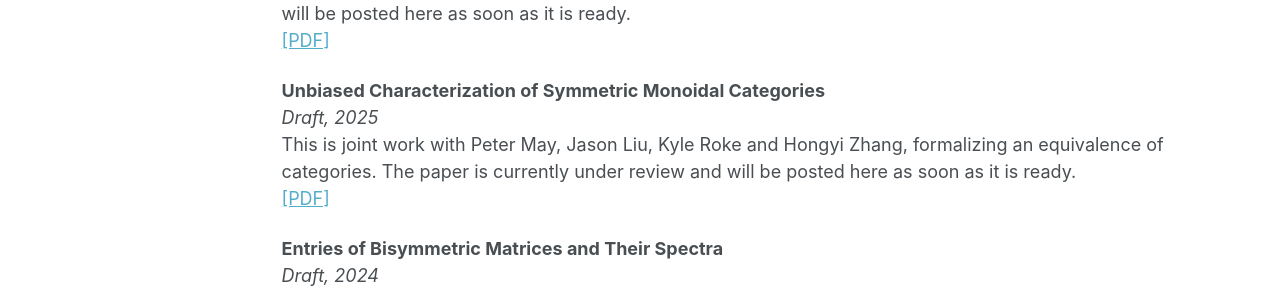
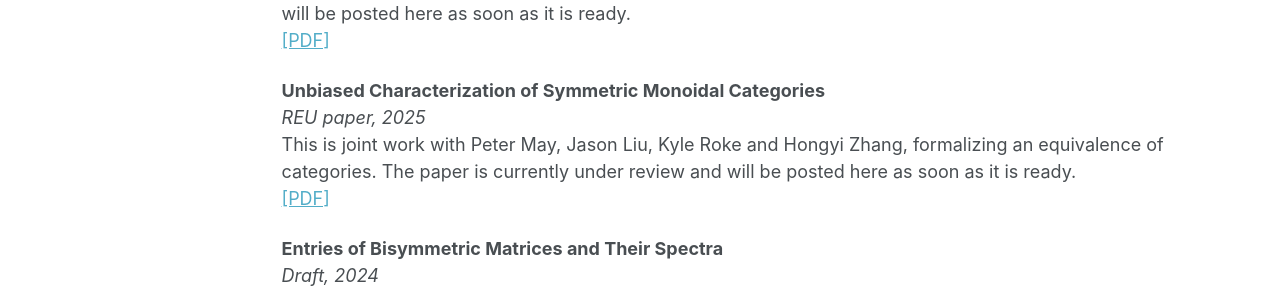
Before and after one commit to cakezhou/cakezhou.github.io, a Jekyll site: the page built from _pages/research.md, in a window 1280 px wide and 900 px high. Shown: the part 430-723 px from the top of the window. Built offline with Jekyll 4.4.1, drawn with Linux system fonts in a browser that asks for light colours; a script bundle is joined from its source files by our own code; library files that are not in the unit come from our copies.

Commit message:
Revise paper status for Unbiased Characterization
Updated the description of the Unbiased Characterization of Symmetric Monoidal Categories paper to reflect its status as an REU paper.

```diff
--- a/_pages/research.md
+++ b/_pages/research.md
@@ -17,7 +17,7 @@ author_profile: true
 <br> [[PDF]](https://math.uchicago.edu/~may/REU2025/REUPapers/Zhou,Keming.pdf)
 
 **Unbiased Characterization of Symmetric Monoidal Categories**
-<br> *Draft, 2025*
+<br> *REU paper, 2025*
 <br> This is joint work with Peter May, Jason Liu, Kyle Roke and Hongyi Zhang, formalizing an equivalence of categories. The paper is currently under review and will be posted here as soon as it is ready.
 <br> [[PDF]](https://math.uchicago.edu/~may/REU2025/REUPapers/Zhou,Keming.pdf)
 
```
